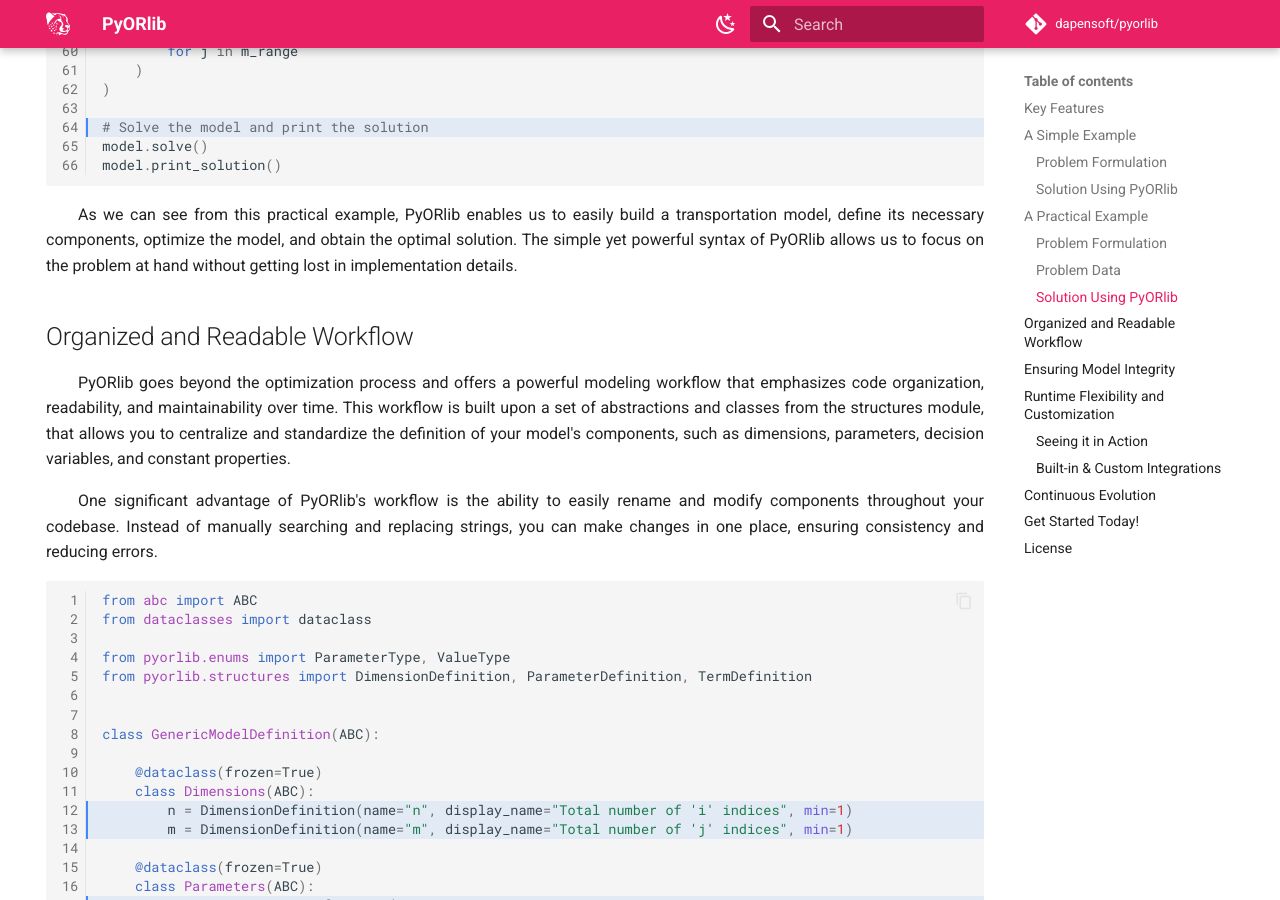
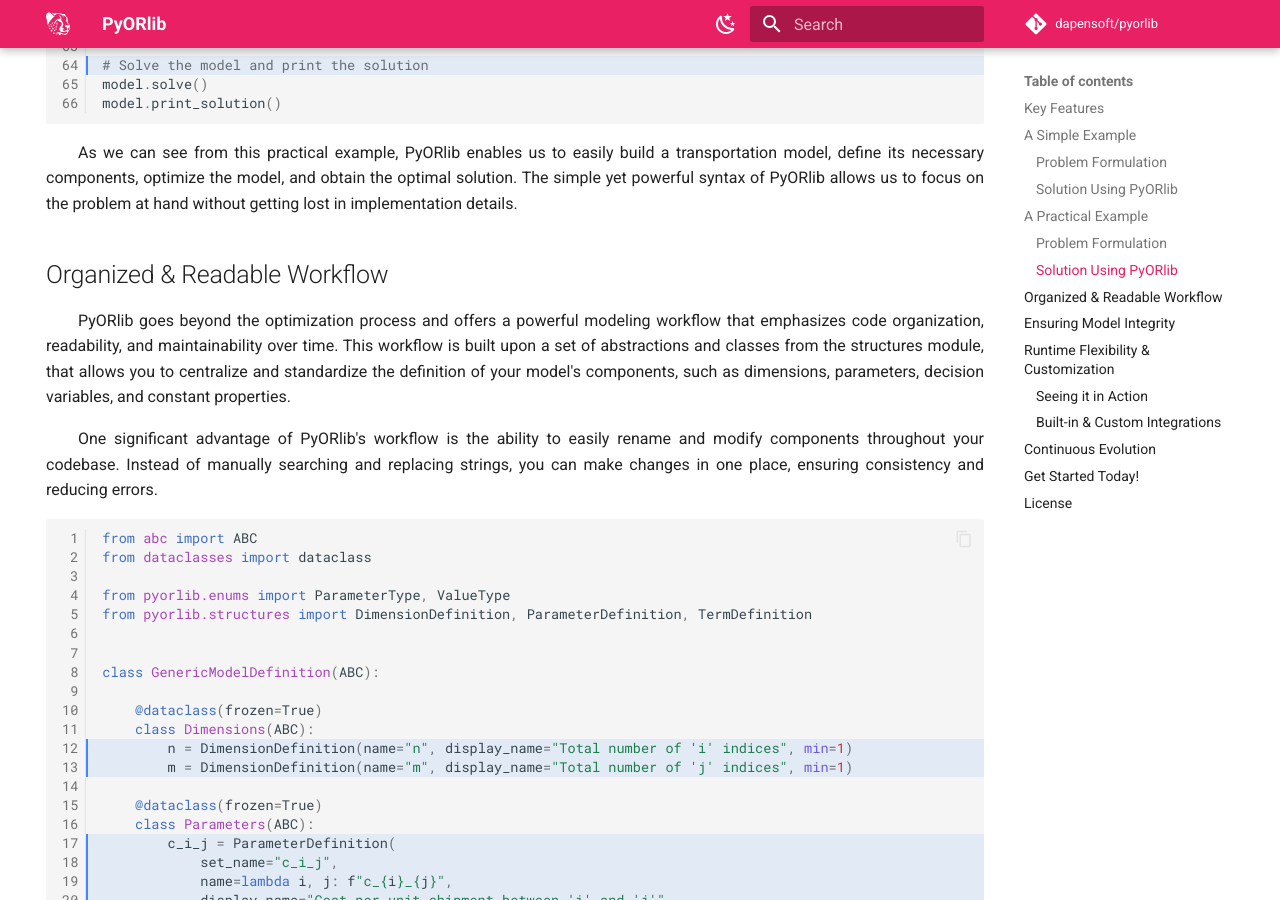
Before and after one commit to dapensoft/pyorlib, an MkDocs documentation site: the page built from docs/index.md, in a window 1280 px wide and 900 px high, scrolled down 7055 px. Built offline with MkDocs 1.6.1 and Material for MkDocs 9.7.7, drawn with Linux system fonts in a browser that asks for light colours; comment, search, counter and statistics services are not loaded; some of the changed text lies outside the part shown.

Commit message:
Update headers in the documentation index

```diff
--- a/docs/index.md
+++ b/docs/index.md
@@ -269,8 +269,6 @@ $$
 
 	&emsp;Satisfy demand at market $j$: $\sum_{i=1}^{n} x_{ij} \geq b_{j} \quad \forall_{j}$
 
-### Problem Data
-
 <p style='text-align: justify;'>
     &emsp;&emsp;The GAMS tutorial describes a scenario with two canning plants and three markets. It provides sample
 	supply, demand and cost data. We will use this same data to define our model.
@@ -443,7 +441,7 @@ model.print_solution()
 	syntax of PyORlib allows us to focus on the problem at hand without getting lost in implementation details.
 </p>
 
-## Organized and Readable Workflow
+## Organized & Readable Workflow
 
 <p style='text-align: justify;'>
     &emsp;&emsp;PyORlib goes beyond the optimization process and offers a powerful modeling workflow that emphasizes
@@ -572,7 +570,7 @@ schema = ExampleSchema(
 	This helps maintain data integrity and prevents errors downstream in the optimization process.
 </p>
 
-## Runtime Flexibility and Customization
+## Runtime Flexibility & Customization
 
 <p style='text-align: justify;'>
     &emsp;&emsp;At its core, PyORlib provides a modular optimization design that allows you to seamlessly switch between
```
